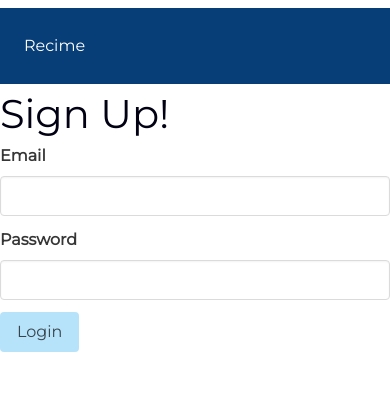
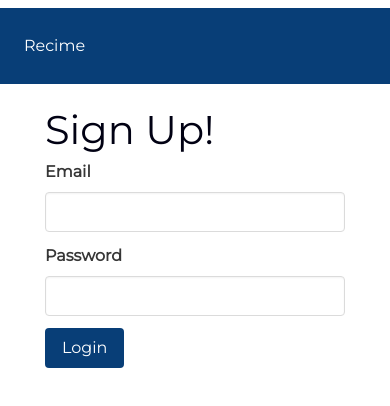
Before and after one commit to wesleypearce/my-recime, a React (Vite) app: page /signup in a window 390 px wide. Shown: the top 406 px of the page. Built offline with nearby package versions, Linux system fonts and the light colour scheme; no server answers.

Commit message:
Sign Up/Log In styles

```diff
--- a/sass/style.scss
+++ b/sass/style.scss
@@ -20,3 +20,14 @@ $family-secondary: 'PT Serif', serif;
 .recipe {
   width: 600px;
 }
+
+.my-form {
+  width: 500px;
+  margin: 0 auto;
+}
+
+@media screen and (max-width: 768px) {
+  .my-form {
+    width: 300px;
+  }
+}
--- a/src/components/Dashboard.js
+++ b/src/components/Dashboard.js
@@ -10,7 +10,7 @@ const Dashboard = ({ user }) => {
   const [selectedRecipeID, setSelectedRecipeID] = React.useState(null);
 
   return (
-    <div className="columns">
+    <div className="columns mt-4">
       <SearchRecipes setRecipes={setRecipes} />
       <Router>
         <Switch>
--- a/src/components/Login.js
+++ b/src/components/Login.js
@@ -22,8 +22,8 @@ const Login = () => {
   };
 
   return (
-    <>
-      <h1 className="is-size-2">Login</h1>
+    <div className="my-form">
+      <h1 className="is-size-2 mt-4">Login</h1>
       <div className="field">
         <label htmlFor="email" className="label">
           Email
@@ -52,12 +52,12 @@ const Login = () => {
       </div>
       <div className="field">
         <div className="control">
-          <button onClick={submit} className="button is-link">
+          <button onClick={submit} className="button is-primary">
             Login
           </button>
         </div>
       </div>
-    </>
+    </div>
   );
 
   // return (
--- a/src/components/Signup.js
+++ b/src/components/Signup.js
@@ -18,8 +18,8 @@ const Signup = ({ setUser }) => {
   };
 
   return (
-    <>
-      <h1 className="is-size-2">Sign Up!</h1>
+    <div className="my-form">
+      <h1 className="is-size-2 mt-4">Sign Up!</h1>
       <div className="field">
         <label htmlFor="email" className="label">
           Email
@@ -48,12 +48,12 @@ const Signup = ({ setUser }) => {
       </div>
       <div className="field">
         <div className="control">
-          <button onClick={submit} className="button is-link">
+          <button onClick={submit} className="button is-primary">
             Login
           </button>
         </div>
       </div>
-    </>
+    </div>
   );
 };
 
```
Also changed, not shown: css/style.css.
